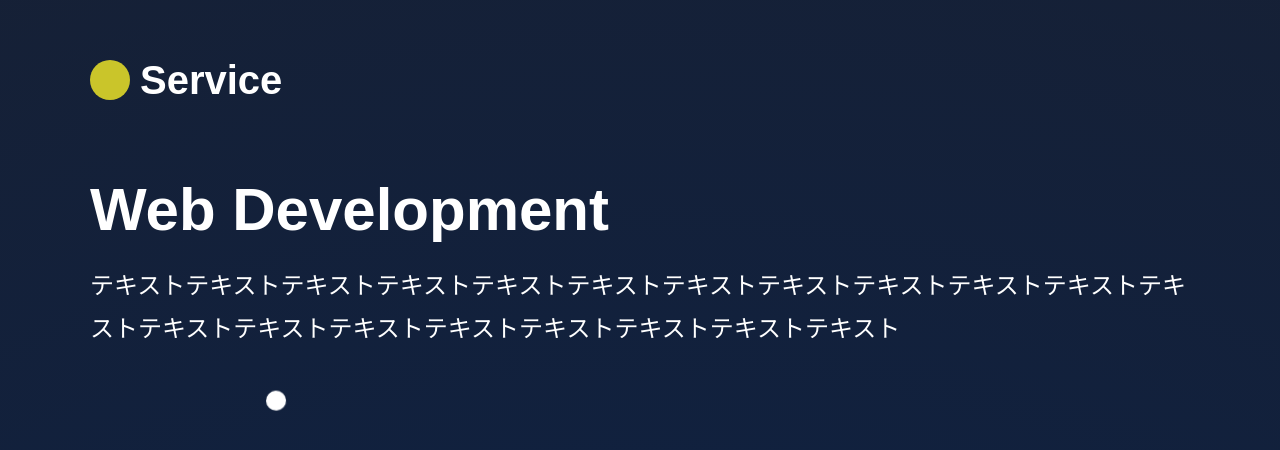
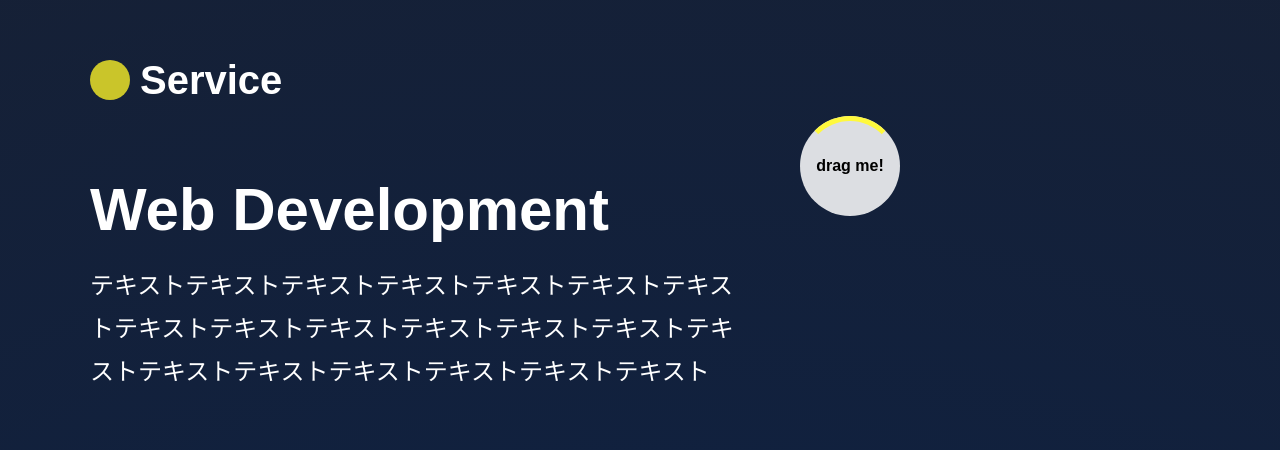
Before and after one commit to higashidarei/portfolio, a Next.js app: page / in a window 1280 px wide. Shown: the part 906-1356 px from the top of the page. Built offline with nearby package versions, Linux system fonts and the light colour scheme.

Commit message:
motion追加

```diff
--- a/package.json
+++ b/package.json
@@ -9,6 +9,7 @@
     "lint": "next lint"
   },
   "dependencies": {
+    "framer-motion": "^12.12.1",
     "gsap": "^3.13.0",
     "html2canvas": "^1.4.1",
     "jquery": "^3.7.1",
--- a/src/components/effects/ContactIcon.tsx
+++ b/src/components/effects/ContactIcon.tsx
@@ -52,7 +52,7 @@ export default function ContactIcon() {
     trigger.addEventListener('mousemove', handleMouseMove);
 
     trigger.addEventListener('mouseenter', () => {
-      intervalId = window.setInterval(spawnIcon, 700);
+      intervalId = window.setInterval(spawnIcon, 500);
     });
 
     trigger.addEventListener('mouseleave', () => {
--- a/src/sections/service/MotionPath.tsx
+++ b/src/sections/service/MotionPath.tsx
@@ -2,6 +2,7 @@
 import { useEffect, useRef } from "react";
 import gsap from "gsap";
 import { MotionPathPlugin } from "gsap/MotionPathPlugin";
+import { motion } from 'framer-motion';
 
 gsap.registerPlugin(MotionPathPlugin);
 
@@ -24,11 +25,23 @@ export default function MotionPath() {
 
   return (
     <div>
-      <svg width="400" height="200" viewBox="0 0 400 200">
+      {/* <svg width="400" height="200" viewBox="0 0 400 200">
         <path id="myPath" d="M20,100 Q200,0 380,100 T760,100" fill="none" stroke="" />
       </svg>
 
-      <div ref={dotRef} className="dot"></div>
+      <div ref={dotRef} className="dot"></div> */}
+
+      <motion.div
+        drag
+        dragConstraints={{ top: 0, left: 0, right: 200, bottom: 200 }}
+        style={{
+          width: 100,
+          height: 100,
+        }}
+        className="dot"
+      >
+        <span>drag me!</span>
+      </motion.div>
     </div>
   );
 }
--- a/src/sections/service/ServiceSlide.tsx
+++ b/src/sections/service/ServiceSlide.tsx
@@ -71,6 +71,7 @@ export default function ServiceSlide() {
   return (
     <div className="service-pin-wrapper" ref={wrapperRef}>
       <h2 className="heading-A">Service</h2>
+      <div className="service__wrap">
         <ul className="service__list">
           {slides.map((s, i) => (
             <li
@@ -84,12 +85,11 @@ export default function ServiceSlide() {
                 <h3>{s.title}</h3>
                 <p>{s.content}</p>
               </div>
-            <div>
-              <MotionPath />
-            </div>
             </li>
           ))}
         </ul>
+        <MotionPath />
+      </div>
     </div>
   );
 }
--- a/src/styles/page/_top.scss
+++ b/src/styles/page/_top.scss
@@ -41,6 +41,7 @@ main {
 	&__list {
 		position: relative;
 		height: 100%;
+		width: 60%;
 	}
 
 	&__item {
@@ -60,12 +61,41 @@ main {
 		}
 	}
 
+	&__wrap{
+		display: flex;
+		gap: 5rem;
+	}
+
 	.dot {
 		width: 20px;
 		height: 20px;
-		background: #fff;
+		background: #ffffffda;
 		border-radius: 50%;
 		position: absolute;
+
+		&::before {
+			content: "";
+			position: absolute;
+			top: 0;
+			left: 0;
+			width: 100%;
+			height: 100%;
+			border: 5px solid transparent;
+			border-top-color: hsl(58, 100%, 62%);
+			border-radius: 50%;
+			box-sizing: border-box;
+			animation: rotateBorder 2s linear infinite;
+		}
+		span{
+			position: absolute;
+			transform: translate(-50%,-50%);
+			top: 50%;
+			left: 50%;
+			width: 100%;
+			color: #000;
+			font-weight: bold;
+			text-align: center;
+		}
 	}
 }
 
@@ -197,3 +227,11 @@ main {
 		opacity: 0;
 	}
 }
+@keyframes rotateBorder {
+  0% {
+    transform: rotate(0deg);
+  }
+  100% {
+    transform: rotate(360deg);
+  }
+}
```
Lines whose indentation alone changed are shown as unchanged.
